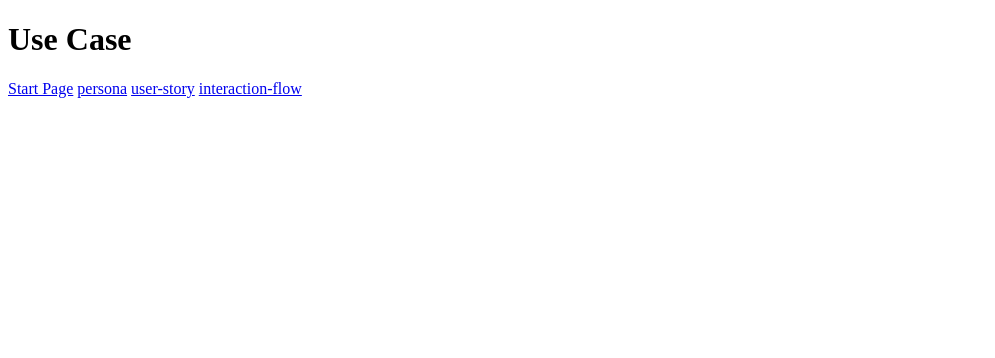
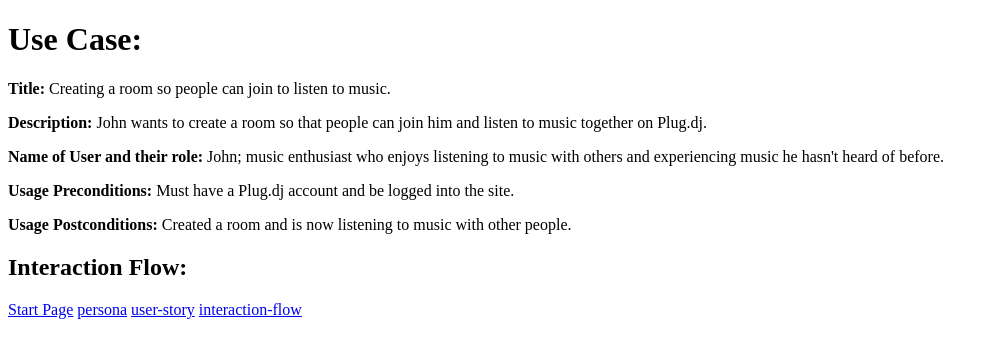
Before and after one commit to jeffreyornm/data-design, a plain HTML site: page epic/interaction-flow.html in a window 1280 px wide. Shown: the whole page, without its empty margins (0-995 px from the left). Drawn offline with Linux system fonts and the light colour scheme.

Commit message:
Added Use Case and text

```diff
--- a/epic/interaction-flow.html
+++ b/epic/interaction-flow.html
@@ -5,8 +5,30 @@
     <title>Use case and Interaction Flow</title>
 </head>
 <body>
-<H1>Use Case</H1>
+<H1>Use Case:</H1>
+<p>
+    <strong>Title:</strong>
+    Creating a room so people can join to listen to music.
+</p>
+<p>
+    <strong>Description:</strong>
+    John wants to create a room so that people can join him and listen to music together on Plug.dj.
+</p>
+<p>
+    <strong>Name of User and their role:</strong>
+    John; music enthusiast who enjoys listening to music with others and experiencing music he hasn't
+    heard of before.
+</p>
+<p>
+    <strong>Usage Preconditions:</strong>
+    Must have a Plug.dj account and be logged into the site.
+</p>
+<p>
+    <strong>Usage Postconditions:</strong>
+    Created a room and is now listening to music with other people.
+</p>
 
+<H2>Interaction Flow:</H2>
 
 <a href="index.html">Start Page</a>
 <a href="persona.html">persona</a>
```
